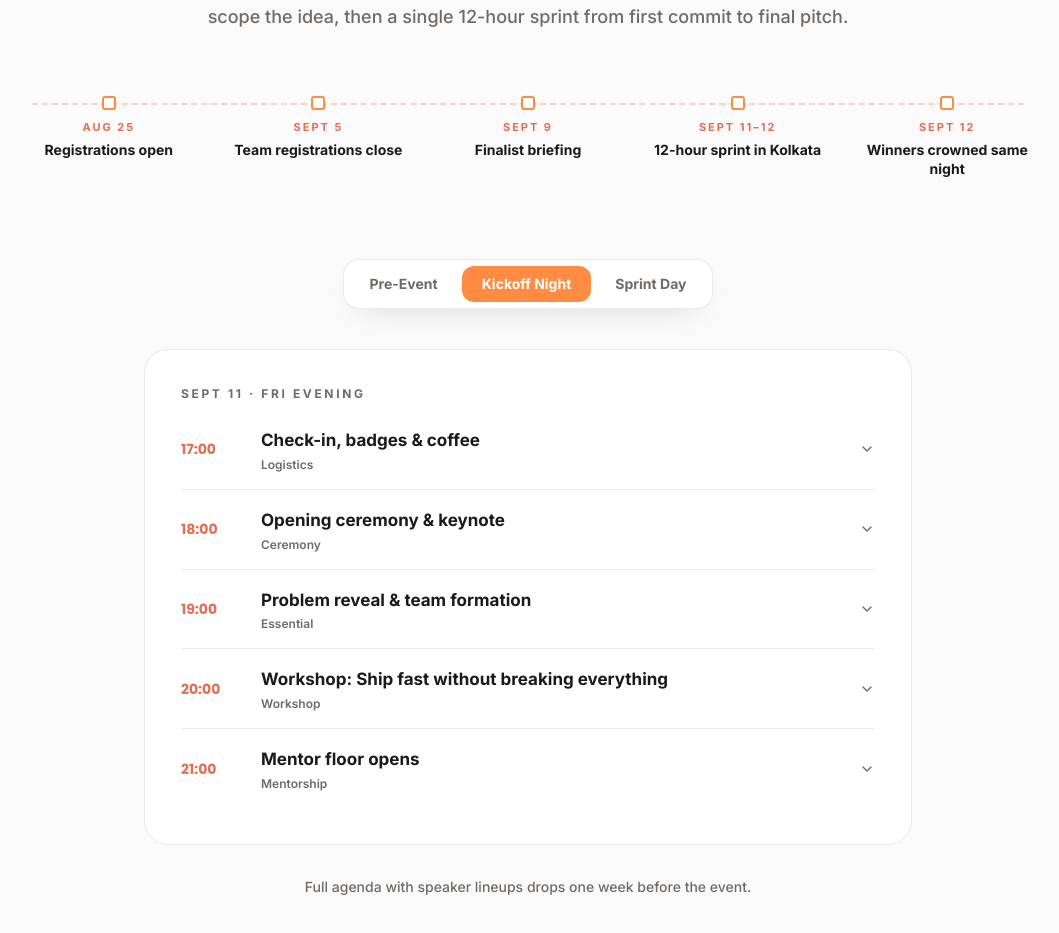
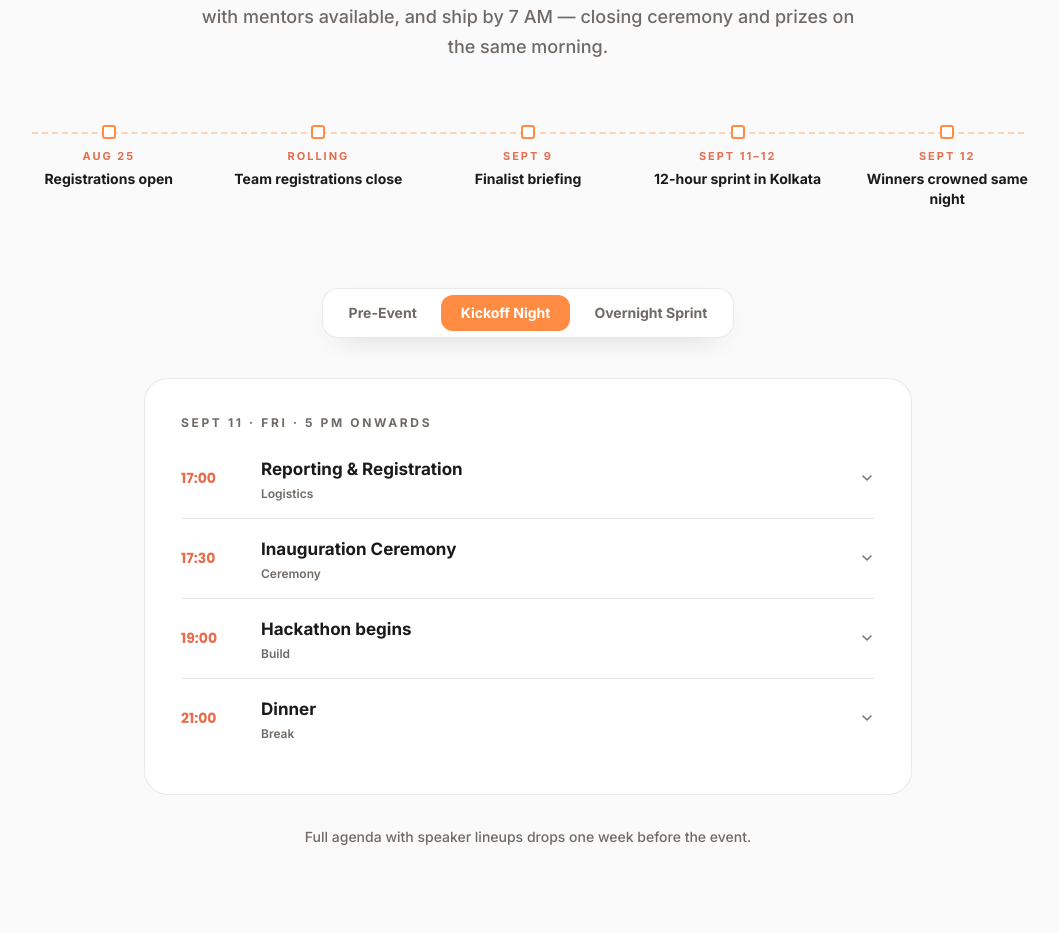
Before and after one commit to priyanshu8493/venomix_website, a Next.js app: page / in a window 1280 px wide. Shown: the part 4684-5617 px from the top of the page, without its empty margins (112-1171 px from the left). Built offline with nearby package versions, Linux system fonts and the light colour scheme.

Commit message:
some other minor changes

```diff
--- a/src/components/faq.tsx
+++ b/src/components/faq.tsx
@@ -33,7 +33,7 @@ const faqs: Faq[] = [
     category: "Registration",
     question: "How do I register, and when do applications close?",
     answer:
-      "Use the registration form on this page. Applications are reviewed on a rolling basis and close September 5 or when we select all 15 finalist teams — whichever comes first. Each team has 3 members, so spots are limited. Early is the only safe bet.",
+      "Use the registration form on this page. Applications are reviewed on a rolling basis and close when we select all 15 finalist teams — whichever comes first. Each team has 3 members, so spots are limited. Early is the only safe bet.",
   },
   {
     category: "Registration",
--- a/src/components/schedule.tsx
+++ b/src/components/schedule.tsx
@@ -8,7 +8,7 @@ import { SectionHeading } from "@/components/section-heading";
 
 const milestones = [
   { date: "Aug 25", title: "Registrations open" },
-  { date: "Sept 5", title: "Team registrations close" },
+  { date: "Rolling", title: "Team registrations close" },
   { date: "Sept 9", title: "Finalist briefing" },
   { date: "Sept 11–12", title: "12-hour sprint in Kolkata" },
   { date: "Sept 12", title: "Winners crowned same night" },
@@ -53,100 +53,68 @@ const days: { id: string; label: string; date: string; sessions: Session[] }[] =
   {
     id: "day1",
     label: "Kickoff Night",
-    date: "Sept 11 · Fri evening",
+    date: "Sept 11 · Fri · 5 PM onwards",
     sessions: [
       {
         time: "17:00",
-        title: "Check-in, badges & coffee",
+        title: "Reporting & Registration",
         kind: "Logistics",
-        detail: "Collect your kit, meet the volunteers, find your squad's table. Doors open sharp.",
+        detail: "Doors open at 5 PM. Complete your check-in, collect badges, and settle in.",
       },
       {
-        time: "18:00",
-        title: "Opening ceremony & keynote",
+        time: "17:30",
+        title: "Inauguration Ceremony",
         kind: "Ceremony",
-        detail: "Official launch, partner addresses, and a keynote on building through uncertainty.",
+        detail: "Official launch with partners, organizers, and a keynote on building through uncertainty.",
       },
       {
         time: "19:00",
-        title: "Problem reveal & team formation",
-        kind: "Essential",
-        detail:
-          "Track problem statements go live. Solo hackers get an on-site speed-matching round.",
-      },
-      {
-        time: "20:00",
-        title: "Workshop: Ship fast without breaking everything",
-        kind: "Workshop",
-        detail:
-          "Scoping, stubbing and demo-first architecture — how to have something working by hour three.",
+        title: "Hackathon begins",
+        kind: "Build",
+        detail: "The clock starts. Form your squads, scope your problem, and start building.",
       },
       {
         time: "21:00",
-        title: "Mentor floor opens",
-        kind: "Mentorship",
-        detail: "Validate your idea with mentors from our partner companies before you write a line of code.",
+        title: "Dinner",
+        kind: "Break",
+        detail: "Fuel up — the night is long. Take a breather, recharge, and sync with your team.",
       },
     ],
   },
   {
     id: "day2",
-    label: "Sprint Day",
-    date: "Sept 12 · Sat · 12 hours",
+    label: "Overnight Sprint",
+    date: "Sept 11 night – Sept 12 · 12 AM – 8 AM",
     sessions: [
       {
-        time: "08:00",
-        title: "Doors open & breakfast",
-        kind: "Ritual",
-        detail: "Fuel up, plug in, sync with your team. Coffee is not optional.",
+        time: "00:00",
+        title: "Midnight Snacks",
+        kind: "Break",
+        detail: "Late-night fuel drop to keep the momentum going through the small hours.",
       },
       {
-        time: "09:00",
-        title: "Hacking starts — clock is running",
-        kind: "Build",
-        detail: "Twelve hours on the clock. First commit within the first thirty minutes or it doesn't count.",
+        time: "01:00",
+        title: "Open Mentoring & Guidance Sessions",
+        kind: "Mentorship",
+        detail: "Drop-in mentors available for technical guidance, architecture reviews, and unblocking.",
       },
       {
-        time: "12:00",
-        title: "Mentor speed-rounds",
-        kind: "Mentorship",
-        detail: "Ten-minute table-hops with mentors. Get unblocked fast, then get back to building.",
+        time: "04:00",
+        title: "Final Sprint",
+        kind: "Build",
+        detail: "Last stretch — polish, demo prep, and ship. No new features, just finish what you started.",
       },
       {
-        time: "15:00",
-        title: "Halfway checkpoint & snack drop",
-        kind: "Checkpoint",
-        detail: "Quick status pulse across the floor — plus sugar, fruit and caffeine reinforcements.",
+        time: "07:00",
+        title: "Hackathon ends — Code freeze",
+        kind: "Deadline",
+        detail: "Repos lock. What's shipped is what's judged.",
       },
       {
-        time: "18:00",
-        title: "Final stretch: pitch clinic",
-        kind: "Workshop",
-        detail: "Drop-in coaching on demo flow and storytelling while there's still time to fix your narrative.",
-      },
-      {
-        time: "21:00",
-        title: "Code freeze",
-        kind: "Deadline",
-        detail: "Repos lock. What's shipped is what's judged. Submit your repo and demo video.",
-      },
-      {
-        time: "21:30",
-        title: "Demo expo & first-round judging",
-        kind: "Judging",
-        detail: "Walk the floor, show your build, answer hard questions. Top teams advance immediately.",
-      },
-      {
-        time: "22:45",
-        title: "Finalist pitches on main stage",
-        kind: "Finale",
-        detail: "Five minutes per team in front of the full judging panel.",
-      },
-      {
-        time: "23:30",
-        title: "Awards ceremony",
+        time: "07:00",
+        title: "Closing Ceremony & Prize Distribution",
         kind: "Ceremony",
-        detail: "₹10,000 / ₹6,000 / ₹4,000 across the podium — winners crowned the same night.",
+        detail: "Top teams pitch, winners crowned, and prizes awarded — ₹10,000 / ₹6,000 / ₹4,000.",
       },
     ],
   },
@@ -168,7 +136,7 @@ export function Schedule() {
               One weekend. <span className="text-gradient">Twelve relentless hours.</span>
             </>
           }
-          description="A format engineered for momentum: kickoff night to form your squad and scope the idea, then a single 12-hour sprint from first commit to final pitch."
+          description="An overnight sprint format: kickoff on Friday evening, build through the night with mentors available, and ship by 7 AM — closing ceremony and prizes on the same morning."
         />
 
         <Reveal delay={0.15}>
```
